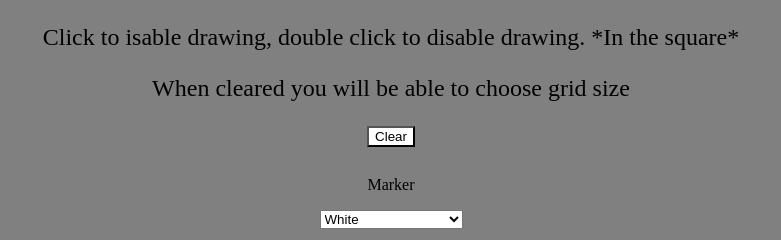
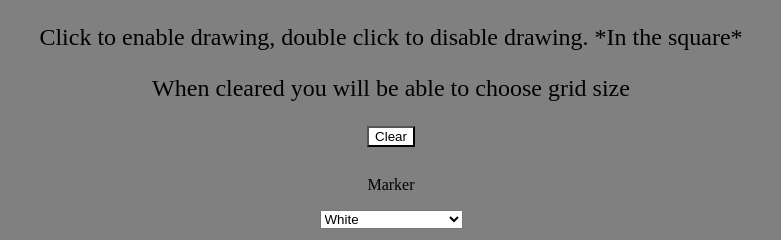
Before and after one commit to D-JSimpson/Etch-A-Sketch, a plain HTML site: page index.html in a window 1280 px wide. Shown: the top 240 px of the page, 249-1030 px from the left. Drawn offline with Linux system fonts and the light colour scheme.

Commit message:
Fix small spelling mistak eby changing isable to enable

```diff
--- a/index.html
+++ b/index.html
@@ -12,7 +12,7 @@
 
 <body id = 'body'>
 
-    <p class = "instructions">Click to isable drawing, double click to disable drawing. *In the square*</p>
+    <p class = "instructions">Click to enable drawing, double click to disable drawing. *In the square*</p>
     <p class = "instructions">When cleared you will be able to choose grid size</p>
 
     <main>
```
